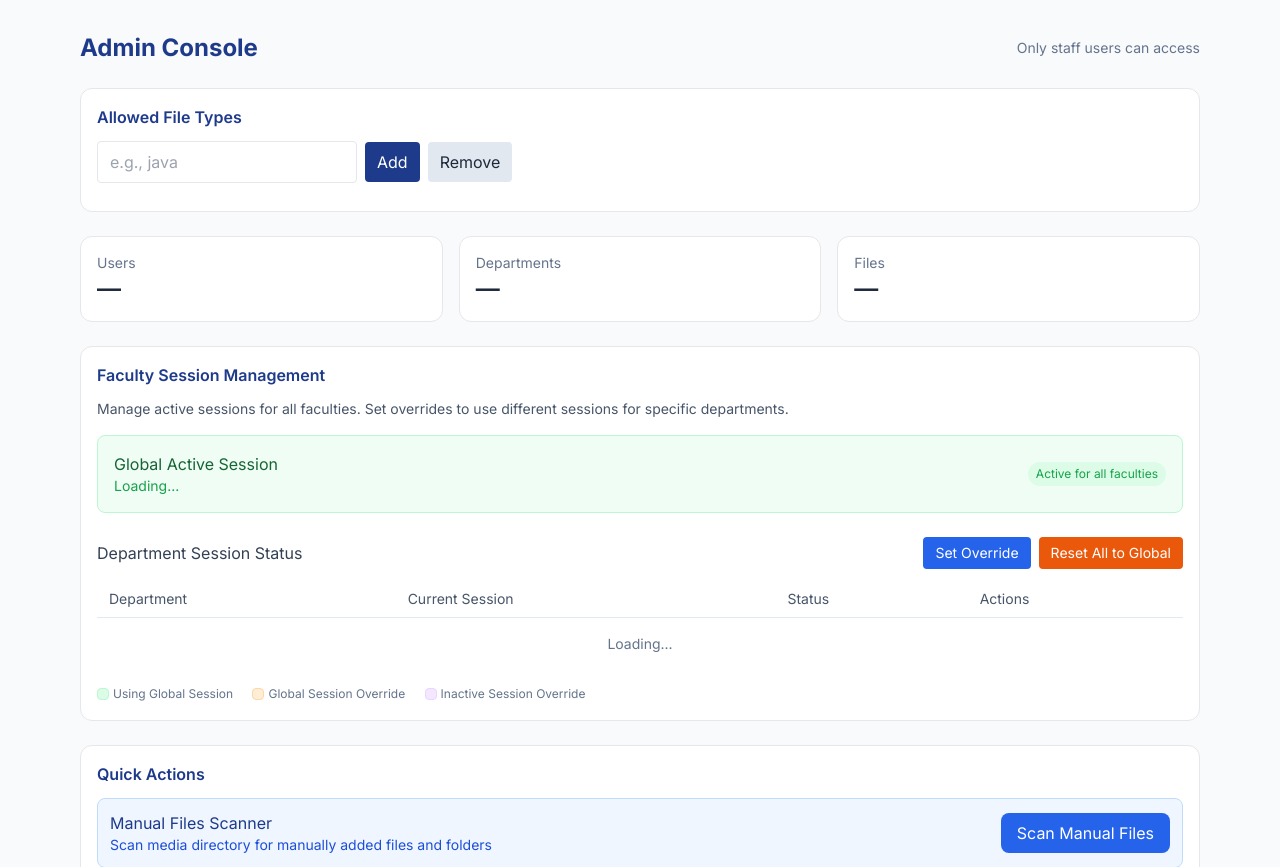
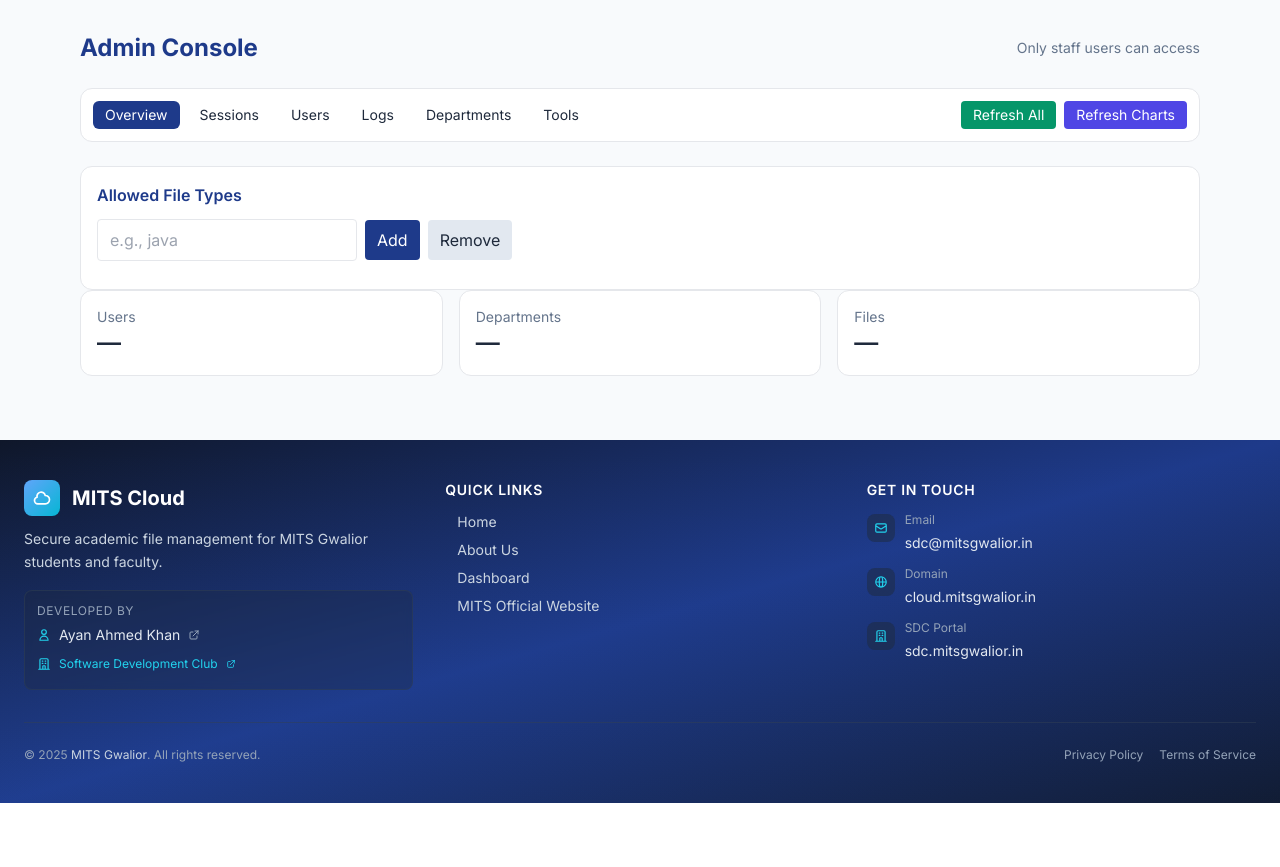
Before and after one commit to AyanAhmedKhan/MITS-Cloudy, a Django app: page /super/ in a window 1280 px wide. Shown: the part 97-964 px from the top of the page. After the commit the page ends 900 px from the top, so only its background shows below. Run offline with Django 4.2, Linux system fonts and the light colour scheme; a user stored in the database is signed in; data comes from the database, SQL or seed files in the repository; data that the repository does not hold is empty; some libraries are stand-ins or nearby versions.

Commit message:
Implement tab navigation and

```diff
--- a/templates/core/super_dashboard.html
+++ b/templates/core/super_dashboard.html
@@ -7,6 +7,25 @@
     <div class="text-sm text-slate-500">Only staff users can access</div>
   </div>
 
+    <!-- Top Tab Navigation -->
+    <div class="bg-white rounded-xl border p-3">
+      <div class="flex items-center justify-between">
+        <nav class="flex gap-2" role="tablist" aria-label="Admin sections">
+          <button id="tab-overview" onclick="switchTab('overview-section')" class="px-3 py-1 rounded-md bg-primary text-white text-sm">Overview</button>
+          <button id="tab-sessions" onclick="switchTab('sessions-section')" class="px-3 py-1 rounded-md text-sm hover:bg-slate-100">Sessions</button>
+          <button id="tab-users" onclick="switchTab('users-section')" class="px-3 py-1 rounded-md text-sm hover:bg-slate-100">Users</button>
+          <button id="tab-logs" onclick="switchTab('logs-section')" class="px-3 py-1 rounded-md text-sm hover:bg-slate-100">Logs</button>
+          <button id="tab-depts" onclick="switchTab('departments-section')" class="px-3 py-1 rounded-md text-sm hover:bg-slate-100">Departments</button>
+          <button id="tab-tools" onclick="switchTab('quick-actions-section')" class="px-3 py-1 rounded-md text-sm hover:bg-slate-100">Tools</button>
+        </nav>
+        <div class="flex items-center gap-2">
+          <button onclick="refreshAll()" class="bg-emerald-600 text-white px-3 py-1 rounded text-sm">Refresh All</button>
+          <button onclick="loadCharts()" class="bg-indigo-600 text-white px-3 py-1 rounded text-sm">Refresh Charts</button>
+        </div>
+      </div>
+    </div>
+
+  <div id="overview-section">
     <!-- Allowed File Types (moved up for visibility) -->
     <div class="bg-white rounded-xl border p-4">
     <h2 class="font-semibold text-primary mb-3">Allowed File Types</h2>
@@ -25,6 +44,7 @@
     <div class="bg-white rounded-xl border p-4"><div class="text-sm text-slate-500">Files</div><div id="s-files" class="text-2xl font-semibold">—</div></div>
   </div>
 
+  <div id="sessions-section" class="hidden">
     <!-- Faculty Session Management -->
     <div class="bg-white rounded-xl border p-4">
     <h2 class="font-semibold text-primary mb-3">Faculty Session Management</h2>
@@ -95,6 +115,7 @@
     </div>
   </div>
 
+  <div id="quick-actions-section" class="hidden">
     <!-- Quick Actions -->
     <div class="bg-white rounded-xl border p-4">
     <h2 class="font-semibold text-primary mb-3">Quick Actions</h2>
@@ -138,18 +159,23 @@
     </div>
   </div>
 
+  <div id="charts-section" class="hidden">
     <!-- Charts -->
     <div class="grid md:grid-cols-2 gap-4">
     <div class="bg-white rounded-xl border p-4"><h3 class="font-semibold text-primary mb-2">Uploads per day</h3><canvas id="c-up" height="120"></canvas></div>
     <div class="bg-white rounded-xl border p-4"><h3 class="font-semibold text-primary mb-2">Files by department</h3><canvas id="c-dept" height="120"></canvas></div>
     </div>
+  </div>
 
+  <div id="users-section" class="hidden">
     <!-- Users -->
     <div class="bg-white rounded-xl border p-4">
     <h2 class="font-semibold text-primary mb-3">Users</h2>
     <div id="users" class="space-y-2"></div>
     </div>
+  </div>
 
+  <div id="departments-section" class="hidden">
     <!-- Recycle Bin -->
     <div class="bg-white rounded-xl border p-4" id="recycle-bin">
     <div class="flex items-center justify-between mb-3">
@@ -167,7 +193,9 @@
       </div>
     </div>
     </div>
+  </div>
 
+  <div id="departments-list-section" class="hidden">
     <!-- Departments -->
     <div class="bg-white rounded-xl border p-4">
     <h2 class="font-semibold text-primary mb-3">Departments</h2>
@@ -179,6 +207,7 @@
         <input id="dept-head" type="number" class="border rounded px-3 py-2" placeholder="Head User ID" />
         <label class="flex items-center gap-2 text-sm"><input id="dept-active" type="checkbox" /> Active</label>
         <button onclick="updateDepartment()" class="bg-slate-700 text-white px-3 py-2 rounded">Update</button>
+      </div>
     </div>
     </div>
   </div>
@@ -844,6 +873,37 @@
     window.open(url, '_blank');
   }
 
+  // Tab UI helpers
+  function switchTab(sectionId){
+    const sections = ['overview-section','sessions-section','quick-actions-section','charts-section','users-section','departments-section','departments-list-section','logs-section'];
+    sections.forEach(s=>{
+      const el = document.getElementById(s);
+      if(!el) return;
+      if(s === sectionId) el.classList.remove('hidden'); else el.classList.add('hidden');
+    });
+    // Update active tab styling
+    document.querySelectorAll('[id^="tab-"]').forEach(btn=>btn.classList.remove('bg-primary','text-white'));
+    const tabMap = {
+      'overview-section': 'tab-overview',
+      'sessions-section': 'tab-sessions',
+      'quick-actions-section': 'tab-tools',
+      'charts-section': 'tab-overview',
+      'users-section': 'tab-users',
+      'departments-section': 'tab-depts',
+      'departments-list-section': 'tab-depts',
+      'logs-section': 'tab-logs'
+    };
+    const activeBtn = document.getElementById(tabMap[sectionId]);
+    if(activeBtn){ activeBtn.classList.add('bg-primary','text-white'); }
+  }
+
+  function refreshAll(){
+    loadStats(); loadDepartments(); loadUsers(); loadSessions(); loadExt(); loadLogFiles(); loadCharts(); loadRecycleBin();
+  }
+
+  // Initialize view
+  document.addEventListener('DOMContentLoaded', ()=>{ switchTab('overview-section'); refreshAll(); });
+
   // Recycle Bin functions
   async function loadRecycleBin(){
     try{
```
Lines whose indentation alone changed are shown as unchanged.
